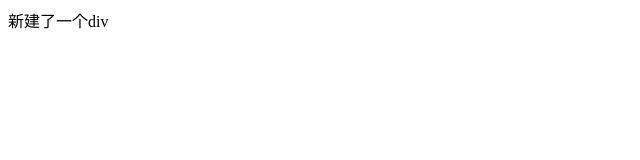
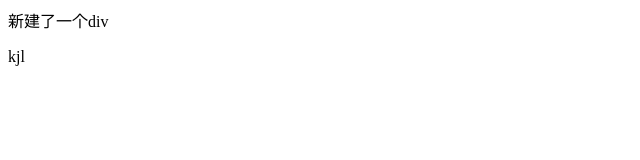
Before and after one commit to Yoyoivesguge/gitStudy-, a plain HTML site: page index.html in a window 1280 px wide. Shown: the full height of the page, 0-640 px from the left. Drawn offline with Linux system fonts and the light colour scheme.

Commit message:
Update index.html

```diff
--- a/index.html
+++ b/index.html
@@ -10,6 +10,7 @@
 
 <body>
     <div>新建了一个div</div>
+    <p>kjl</p>
 </body>
 
 </html>
```
